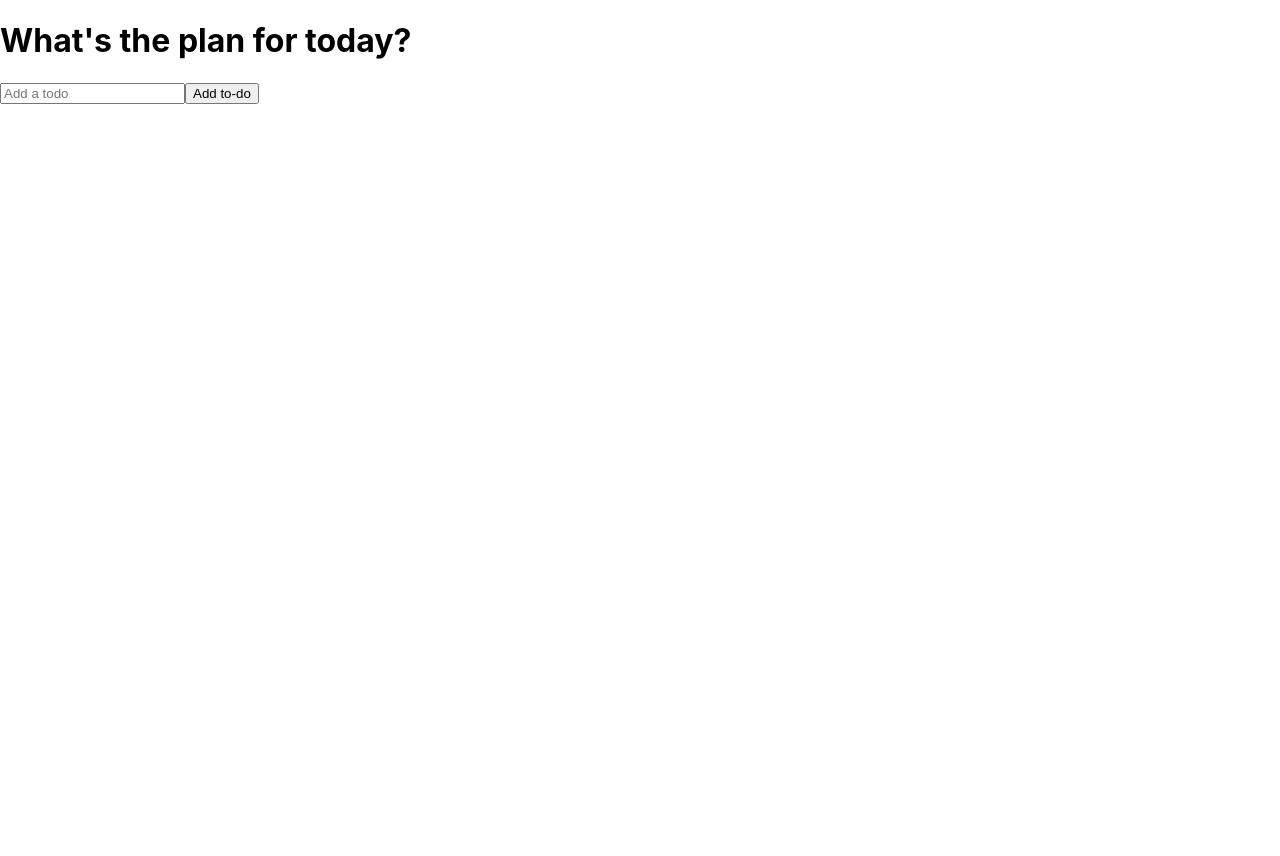
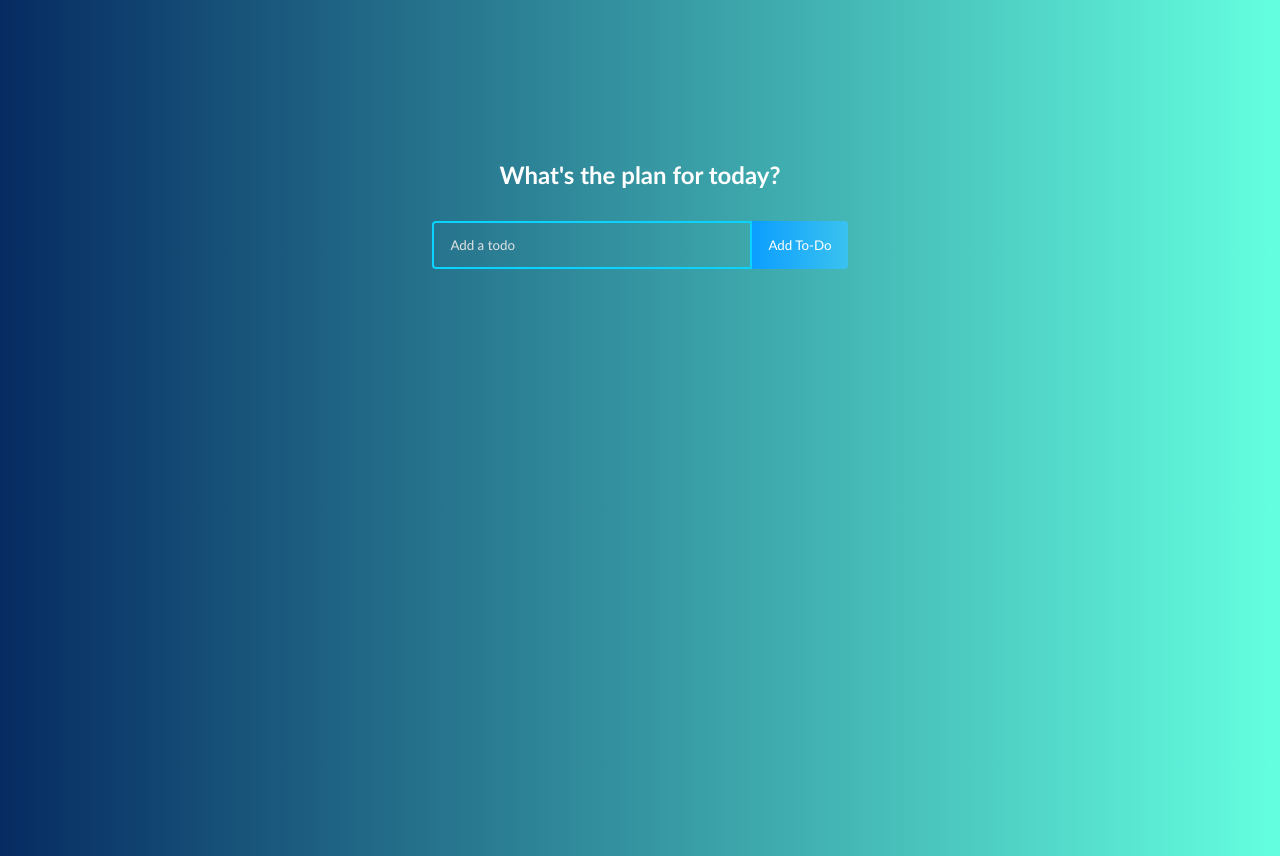
Before and after one commit to Sarronnn/taskletApp, a React (Create React App) app: page / in a window 1280 px wide. Before the commit the page ends 800 px from the top, so only its background shows below. Built offline with nearby package versions, Linux system fonts and the light colour scheme.

Commit message:
Added CSS

```diff
--- a/src/App.css
+++ b/src/App.css
@@ -1,38 +1,147 @@
-.App {
-  text-align: center;
+* {
+  box-sizing: border-box;
+  margin: 0;
+  padding: 0;
+  font-family: "Trebuchet MS", "Lucida Sans Unicode", "Lucida Grande",
+    "Lucida Sans", Arial, sans-serif;
 }
 
-.App-logo {
-  height: 40vmin;
-  pointer-events: none;
+body {
+  background: linear-gradient(
+    90deg,
+    rgb(6, 43, 98) 0%,
+    rgb(100, 255, 224) 100%
+  );
 }
 
-@media (prefers-reduced-motion: no-preference) {
-  .App-logo {
-    animation: App-logo-spin infinite 20s linear;
-  }
+.todo-app {
+  display: flex;
+  flex-direction: column;
+  justify-content: start;
+  width: 520px;
+  min-height: 600px;
+  text-align: center;
+  margin: 128px auto;
+  border-radius: 10px;
+  padding-bottom: 32px;
 }
 
-.App-header {
-  background-color: #282c34;
-  min-height: 100vh;
-  display: flex;
-  flex-direction: column;
-  align-items: center;
-  justify-content: center;
-  font-size: calc(10px + 2vmin);
-  color: white;
+h1 {
+  margin: 32px 0;
+  color: #fff;
+  font-size: 24px;
 }
 
-.App-link {
-  color: #61dafb;
+.complete {
+  text-decoration: line-through;
+  opacity: 0.4;
 }
 
-@keyframes App-logo-spin {
-  from {
-    transform: rotate(0deg);
-  }
-  to {
-    transform: rotate(360deg);
-  }
+.todo-form {
+  margin-bottom: 32px;
 }
+
+.todo-input {
+  padding: 14px 32px 14px 16px;
+  border-radius: 4px 0 0 4px;
+  border: 2px solid #0cd2ff;
+  outline: none;
+  width: 320px;
+  background: transparent;
+  color: #fff;
+}
+
+.todo-input::placeholder {
+  color: #e2e2e2;
+}
+
+.todo-button {
+  padding: 16px;
+  border: none;
+  border-radius: 0 4px 4px 0;
+  cursor: pointer;
+  outline: none;
+  background: linear-gradient(
+    90deg,
+    rgb(12, 158, 255) 0%,
+    rgb(58, 194, 239) 100%
+  );
+  color: #fff;
+  text-transform: capitalize;
+}
+
+.todo-input.edit {
+  border: 2px solid #149fff;
+}
+
+.todo-button.edit {
+  background: linear-gradient(
+    90deg,
+    rgba(20, 159, 255, 1) 0%,
+    rgba(17, 122, 255, 1) 100%
+  );
+  padding: 16px 22px;
+}
+
+.todo-container {
+  display: flex;
+  flex-direction: row;
+  position: relative;
+}
+
+.todo-row {
+  display: flex;
+  justify-content: space-between;
+  align-items: center;
+  margin: 4px auto;
+  color: #fff;
+  background: linear-gradient(
+    90deg,
+    rgba(255, 118, 20, 1) 0%,
+    rgba(255, 84, 17, 1) 100%
+  );
+
+  padding: 16px;
+  border-radius: 5px;
+  width: 90%;
+}
+
+.todo-row:nth-child(4n + 1) {
+  background: linear-gradient(
+    90deg,
+    rgb(12, 255, 239) 0%,
+    rgba(155, 0, 250, 1) 100%
+  );
+}
+
+.todo-row:nth-child(4n + 2) {
+  background: linear-gradient(
+    90deg,
+    rgb(168, 85, 164) 0%,
+    rgb(211, 82, 150) 100%
+  );
+}
+
+.todo-row:nth-child(4n + 3) {
+  background: linear-gradient(
+    90deg,
+    rgba(20, 159, 255, 1) 0%,
+    rgba(17, 122, 255, 1) 100%
+  );
+}
+
+.icons {
+  display: flex;
+  align-items: center;
+  font-size: 24px;
+  cursor: pointer;
+}
+
+.delete-icon {
+  margin-right: 5px;
+  color: #fff;
+}
+
+.edit-icon {
+  color: #fff;
+}
```
